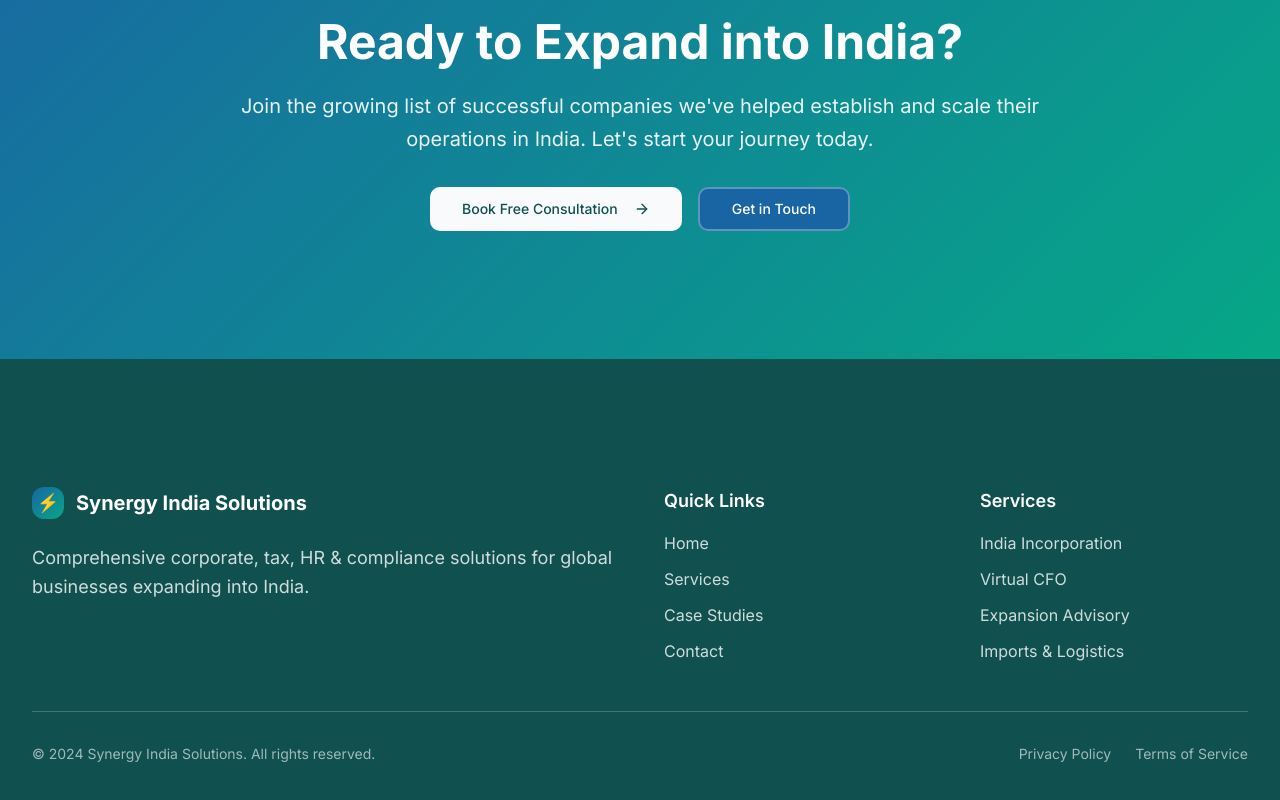
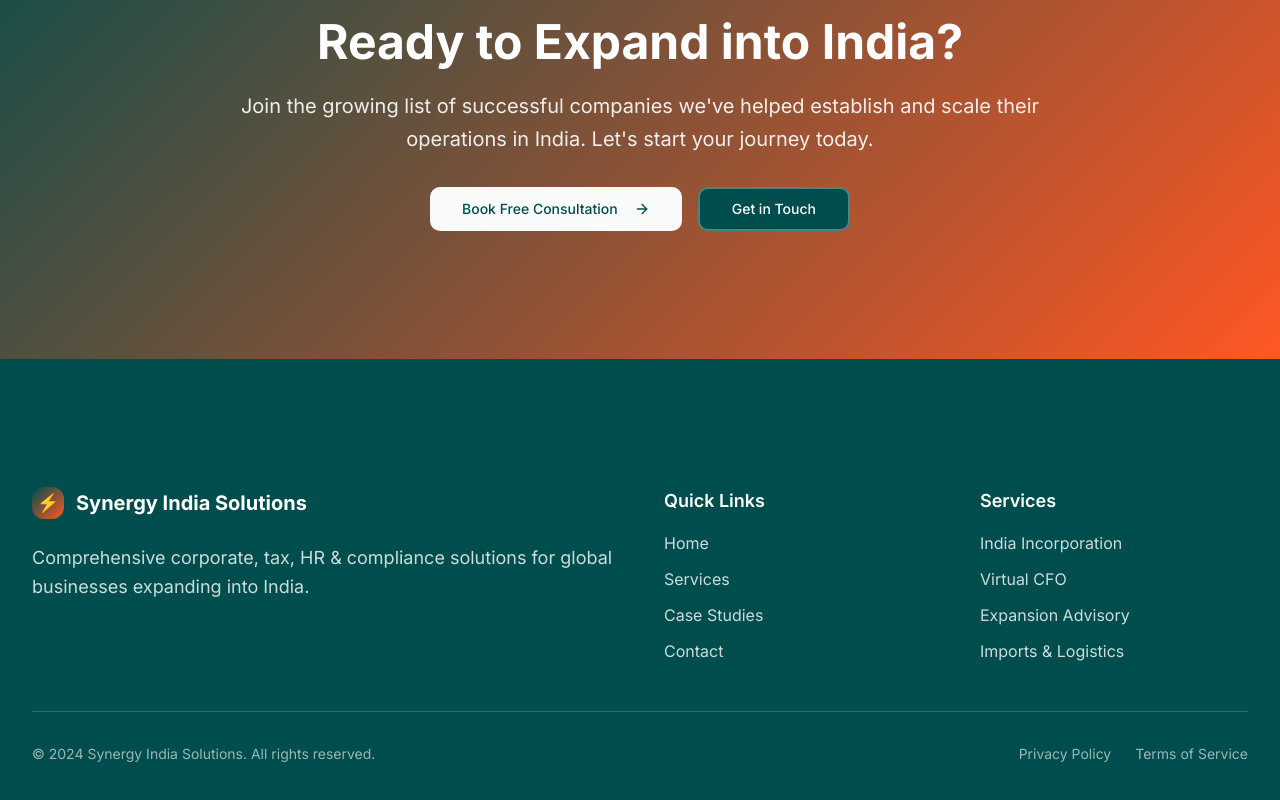
Before and after one commit to Synergy-trial/synergy-casecraft, a React (Vite) app: page / in a window 1280 px wide. Shown: the part 5655-6455 px from the top of the page. Built offline with nearby package versions, Linux system fonts and the light colour scheme.

Commit message:
Refactor: Update color palette to match Acclime.com

```diff
--- a/src/index.css
+++ b/src/index.css
@@ -6,50 +6,50 @@
 
 @layer base {
   :root {
-    /* Core Brand Colors from Synergy */
-    --primary: 207 73% 37%; /* #1164B4 - Primary Blue */
+    /* Core Brand Colors inspired by Acclime */
+    --primary: 180 100% 15%; /* Deep Teal - Primary */
     --primary-foreground: 0 0% 100%;
-    --primary-green: 168 93% 34%; /* #0DAD8D */
-    --primary-light: 167 50% 69%; /* #8DD8CC - Light Blue */
+    --primary-green: 14 100% 57%; /* Warm Orange - Accent */
+    --primary-light: 180 45% 65%; /* Light Teal - Secondary */
 
     /* Text Colors */
-    --text-dark: 178 67% 19%; /* #0D4E4D */
-    --foreground: 178 67% 19%;
+    --text-dark: 180 100% 15%; /* Deep Teal for text */
+    --foreground: 180 100% 15%;
     --text-light: 0 0% 100%;
     --text-gray: 220 9% 46%; /* #6B7280 */
     --muted-foreground: 220 9% 46%;
 
     /* Background Colors */
     --background: 0 0% 100%;
-    --bg-light: 210 20% 98%; /* #F8FAFC */
-    --footer-bg: 178 67% 19%; /* #0D4E4D */
+    --bg-light: 180 20% 98%; /* Very light teal tint */
+    --footer-bg: 180 100% 15%; /* Deep Teal for footer */
 
     /* UI Colors */
     --card: 0 0% 100%;
-    --card-foreground: 178 67% 19%;
+    --card-foreground: 180 100% 15%;
     --popover: 0 0% 100%;
-    --popover-foreground: 178 67% 19%;
-    --secondary: 210 20% 98%;
-    --secondary-foreground: 178 67% 19%;
-    --muted: 210 20% 98%;
-    --accent: 210 20% 98%;
-    --accent-foreground: 178 67% 19%;
-    --border: 220 13% 91%; /* #E5E7EB */
-    --input: 220 13% 91%;
-    --ring: 207 73% 37%;
+    --popover-foreground: 180 100% 15%;
+    --secondary: 180 20% 98%;
+    --secondary-foreground: 180 100% 15%;
+    --muted: 180 20% 98%;
+    --accent: 14 100% 57%; /* Orange accent */
+    --accent-foreground: 0 0% 100%;
+    --border: 180 15% 91%;
+    --input: 180 15% 91%;
+    --ring: 180 100% 15%;
     --destructive: 0 84% 60%;
     --destructive-foreground: 0 0% 100%;
 
     /* Gradients */
-    --gradient-primary: linear-gradient(135deg, hsl(207 73% 37%), hsl(168 93% 34%));
-    --gradient-hero: linear-gradient(135deg, hsl(207 73% 37%) 0%, hsl(168 93% 34%) 50%, hsl(167 50% 69%) 100%);
-    --gradient-subtle: linear-gradient(180deg, hsl(210 20% 98%) 0%, hsl(0 0% 100%) 100%);
+    --gradient-primary: linear-gradient(135deg, hsl(180 100% 15%), hsl(14 100% 57%));
+    --gradient-hero: linear-gradient(135deg, hsl(180 100% 15%) 0%, hsl(14 100% 57%) 50%, hsl(180 45% 65%) 100%);
+    --gradient-subtle: linear-gradient(180deg, hsl(180 20% 98%) 0%, hsl(0 0% 100%) 100%);
 
     /* Shadows */
-    --shadow-sm: 0 1px 2px 0 rgba(13, 78, 77, 0.05);
-    --shadow-md: 0 4px 6px -1px rgba(13, 78, 77, 0.1), 0 2px 4px -1px rgba(13, 78, 77, 0.06);
-    --shadow-lg: 0 10px 15px -3px rgba(13, 78, 77, 0.1), 0 4px 6px -2px rgba(13, 78, 77, 0.05);
-    --shadow-glow: 0 0 40px rgba(17, 100, 180, 0.3);
+    --shadow-sm: 0 1px 2px 0 rgba(0, 77, 77, 0.05);
+    --shadow-md: 0 4px 6px -1px rgba(0, 77, 77, 0.1), 0 2px 4px -1px rgba(0, 77, 77, 0.06);
+    --shadow-lg: 0 10px 15px -3px rgba(0, 77, 77, 0.1), 0 4px 6px -2px rgba(0, 77, 77, 0.05);
+    --shadow-glow: 0 0 40px rgba(0, 77, 77, 0.3);
 
     /* Animations */
     --transition-smooth: all 0.3s cubic-bezier(0.4, 0, 0.2, 1);
@@ -75,33 +75,33 @@
   }
 
   .dark {
-    --background: 178 67% 19%; /* Footer-bg dark theme */
+    --background: 180 100% 15%; /* Deep teal dark theme */
     --foreground: 0 0% 100%;
-    --card: 178 67% 19%;
+    --card: 180 100% 15%;
     --card-foreground: 0 0% 100%;
-    --popover: 178 67% 19%;
+    --popover: 180 100% 15%;
     --popover-foreground: 0 0% 100%;
-    --primary: 167 50% 69%; /* Light blue for dark theme */
-    --primary-foreground: 178 67% 19%;
-    --secondary: 178 50% 25%;
+    --primary: 180 45% 65%; /* Light teal for dark theme */
+    --primary-foreground: 180 100% 15%;
+    --secondary: 180 50% 25%;
     --secondary-foreground: 0 0% 100%;
-    --muted: 178 50% 25%;
+    --muted: 180 50% 25%;
     --muted-foreground: 220 9% 60%;
-    --accent: 178 50% 25%;
+    --accent: 14 100% 57%; /* Orange accent in dark mode */
     --accent-foreground: 0 0% 100%;
     --destructive: 0 84% 60%;
     --destructive-foreground: 0 0% 100%;
-    --border: 178 50% 25%;
-    --input: 178 50% 25%;
-    --ring: 167 50% 69%;
-    --sidebar-background: 178 67% 19%;
+    --border: 180 50% 25%;
+    --input: 180 50% 25%;
+    --ring: 180 45% 65%;
+    --sidebar-background: 180 100% 15%;
     --sidebar-foreground: 0 0% 100%;
-    --sidebar-primary: 167 50% 69%;
-    --sidebar-primary-foreground: 178 67% 19%;
-    --sidebar-accent: 178 50% 25%;
+    --sidebar-primary: 180 45% 65%;
+    --sidebar-primary-foreground: 180 100% 15%;
+    --sidebar-accent: 180 50% 25%;
     --sidebar-accent-foreground: 0 0% 100%;
-    --sidebar-border: 178 50% 25%;
-    --sidebar-ring: 167 50% 69%;
+    --sidebar-border: 180 50% 25%;
+    --sidebar-ring: 180 45% 65%;
   }
 }
 
```
